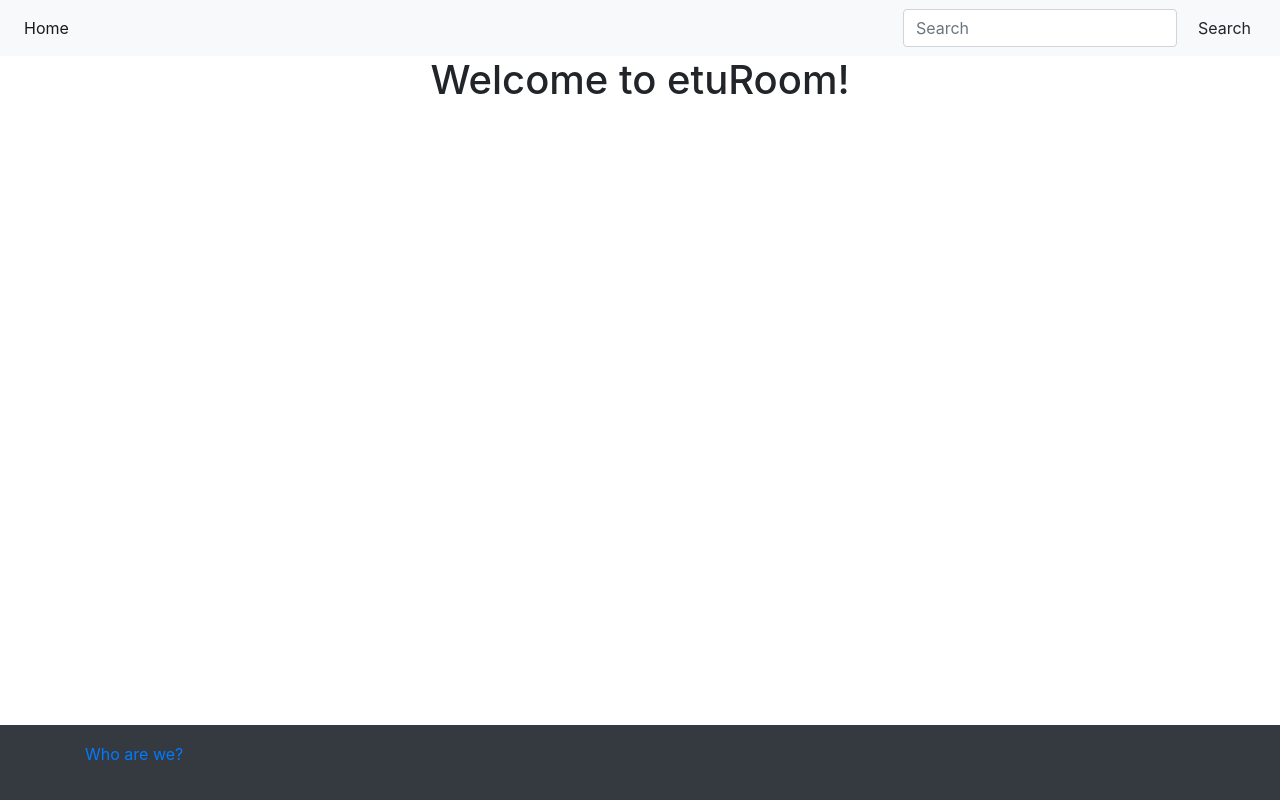
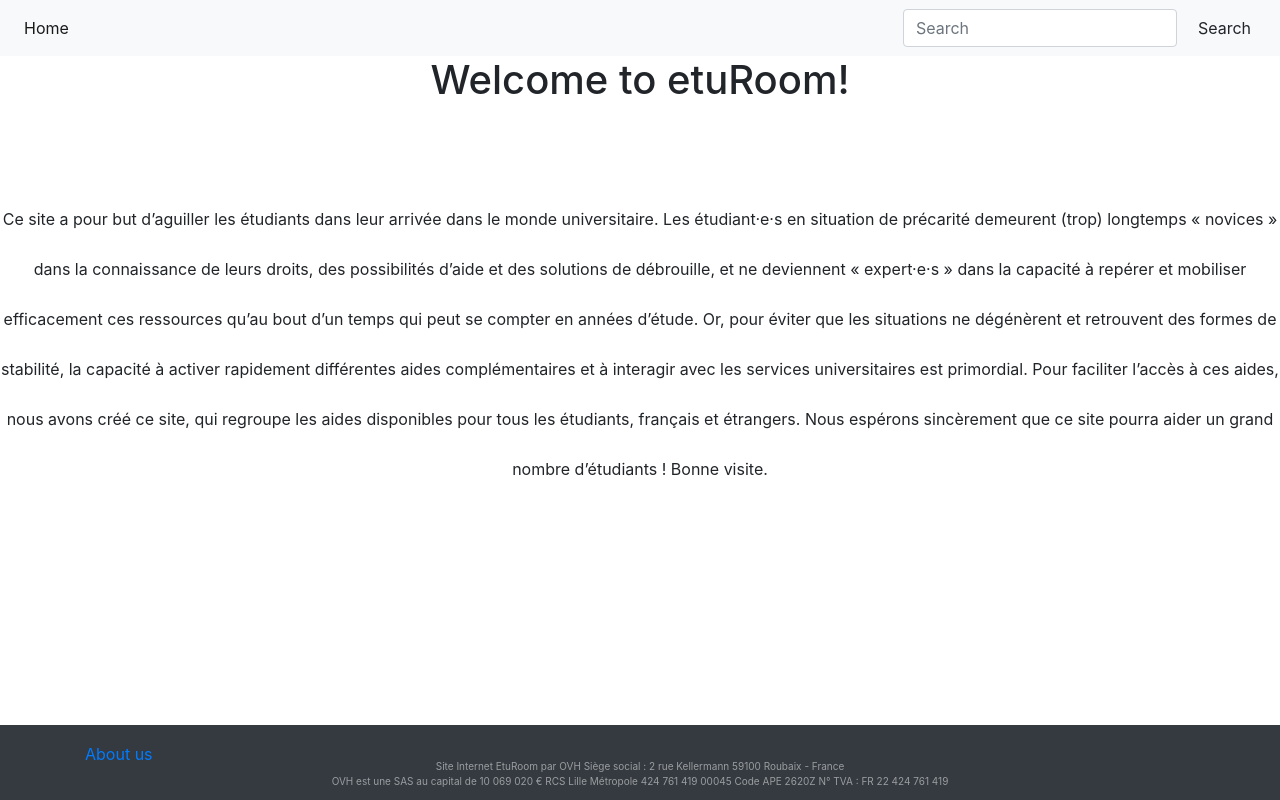
Before and after one commit to fikretkurklu/NDI_2019, an Angular app in the folder etuRoom/: page /Aboutus in a window 1280 px wide. Before the commit this address led to /. Built offline with nearby package versions, Linux system fonts and the light colour scheme.

Commit message:
aboutus + rights

```diff
--- /dev/null
+++ b/etuRoom/src/app/aboutus/aboutus.component.html
@@ -0,0 +1,14 @@
+<div style="line-height:50px">
+<p style="margin-top: 7%;">
+    Ce site a pour but d’aguiller les étudiants dans leur arrivée dans le monde universitaire.
+
+    Les étudiant·e·s en situation de précarité demeurent (trop) longtemps « novices » dans la connaissance de leurs droits, des possibilités d’aide et des solutions de débrouille, et ne deviennent « expert·e·s » dans la capacité à repérer et mobiliser efficacement ces ressources qu’au bout d’un temps qui peut se compter en années d’étude.
+
+    Or, pour éviter que les situations ne dégénèrent et retrouvent des formes de stabilité, la capacité à activer rapidement différentes aides complémentaires et à interagir avec les services universitaires est primordial.
+
+    Pour faciliter l’accès à ces aides, nous avons créé ce site, qui regroupe les aides disponibles pour tous les étudiants, français et étrangers.
+
+    Nous espérons sincèrement que ce site pourra aider un grand nombre d’étudiants !
+
+    Bonne visite.
+  </p>
--- /dev/null
+++ b/etuRoom/src/app/aboutus/aboutus.component.ts
@@ -0,0 +1,15 @@
+import { Component, OnInit } from '@angular/core';
+
+@Component({
+  selector: 'app-aboutus',
+  templateUrl: './aboutus.component.html',
+  styleUrls: ['./aboutus.component.css']
+})
+export class AboutusComponent implements OnInit {
+
+  constructor() { }
+
+  ngOnInit() {
+  }
+
+}
--- a/etuRoom/src/app/app.module.ts
+++ b/etuRoom/src/app/app.module.ts
@@ -14,11 +14,12 @@ import { BourseErasmusComponent } from './bourse-erasmus/bourse-erasmus.componen
 import { CrousComponent } from './crous/crous.component';
 import { CrousNiv2Component } from './crous-niv2/crous-niv2.component';
 import { WhoareweComponent } from './whoarewe/whoarewe.component';
+import { AboutusComponent } from './aboutus/aboutus.component';
 
 const appRoutes: Routes = [
   {path : "", component : HomepageComponent},
 
-  {path : "Whoarewe", component : WhoareweComponent},
+  {path : "Aboutus", component : AboutusComponent},
 
   // ### ###
   {path : "Apl", component : APLComponent},
@@ -45,7 +46,8 @@ const appRoutes: Routes = [
     BourseErasmusComponent,
     CrousComponent,
     CrousNiv2Component,
-    WhoareweComponent
+    WhoareweComponent,
+    AboutusComponent
   ],
   imports: [
     BrowserModule,
--- a/etuRoom/src/app/whoarewe/whoarewe.component.html
+++ b/etuRoom/src/app/whoarewe/whoarewe.component.html
@@ -1,5 +1,16 @@
 <footer id="sticky-footer" class="py-4 bg-dark text-white-50" >
-    <div class="container text-left" style="line-height: 10px;text-align:left;">
-     <a class="foot-link" routerLink="/Whoarewe">Who are we?</a>
-    </div>
-  </footer>
+  <div class="container text-left" style="line-height: 10px;text-align:left;">
+   <a class="foot-link" routerLink="/Aboutus">About us</a>
+  </div>
+  <p style="font-size: 10px;">
+      Site Internet EtuRoom
+      par OVH
+      Siège social : 2 rue Kellermann
+      59100 Roubaix - France
+  <br>
+    OVH est une SAS au capital de 10 069 020 €
+    RCS Lille Métropole 424 761 419 00045
+    Code APE 2620Z
+    N° TVA : FR 22 424 761 419
+  </p>
+</footer>
```
Also changed, not shown: etuRoom/src/app/aboutus/aboutus.component.css (added), 1 other file (tests, documents, lock files or other folders).
